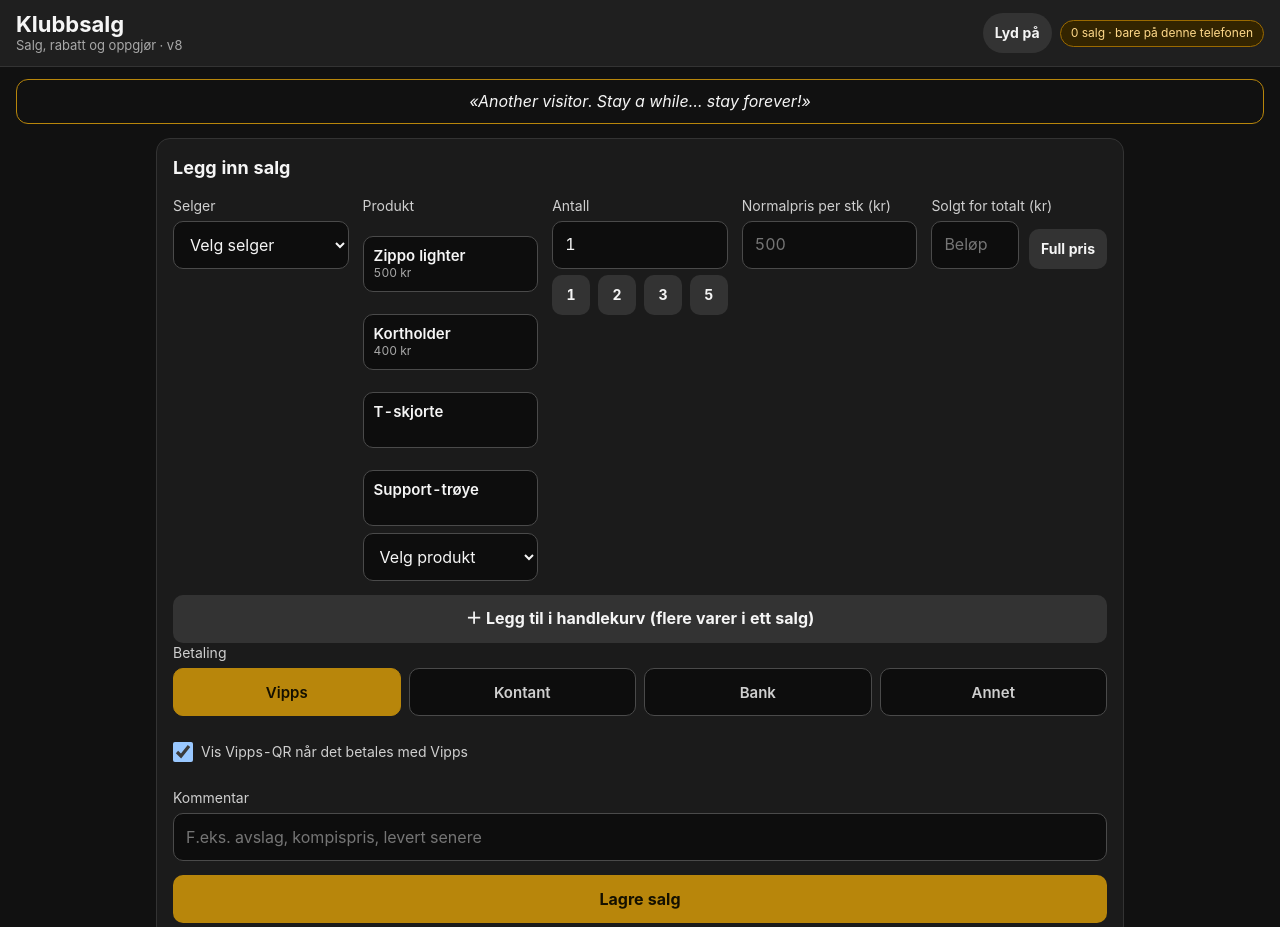
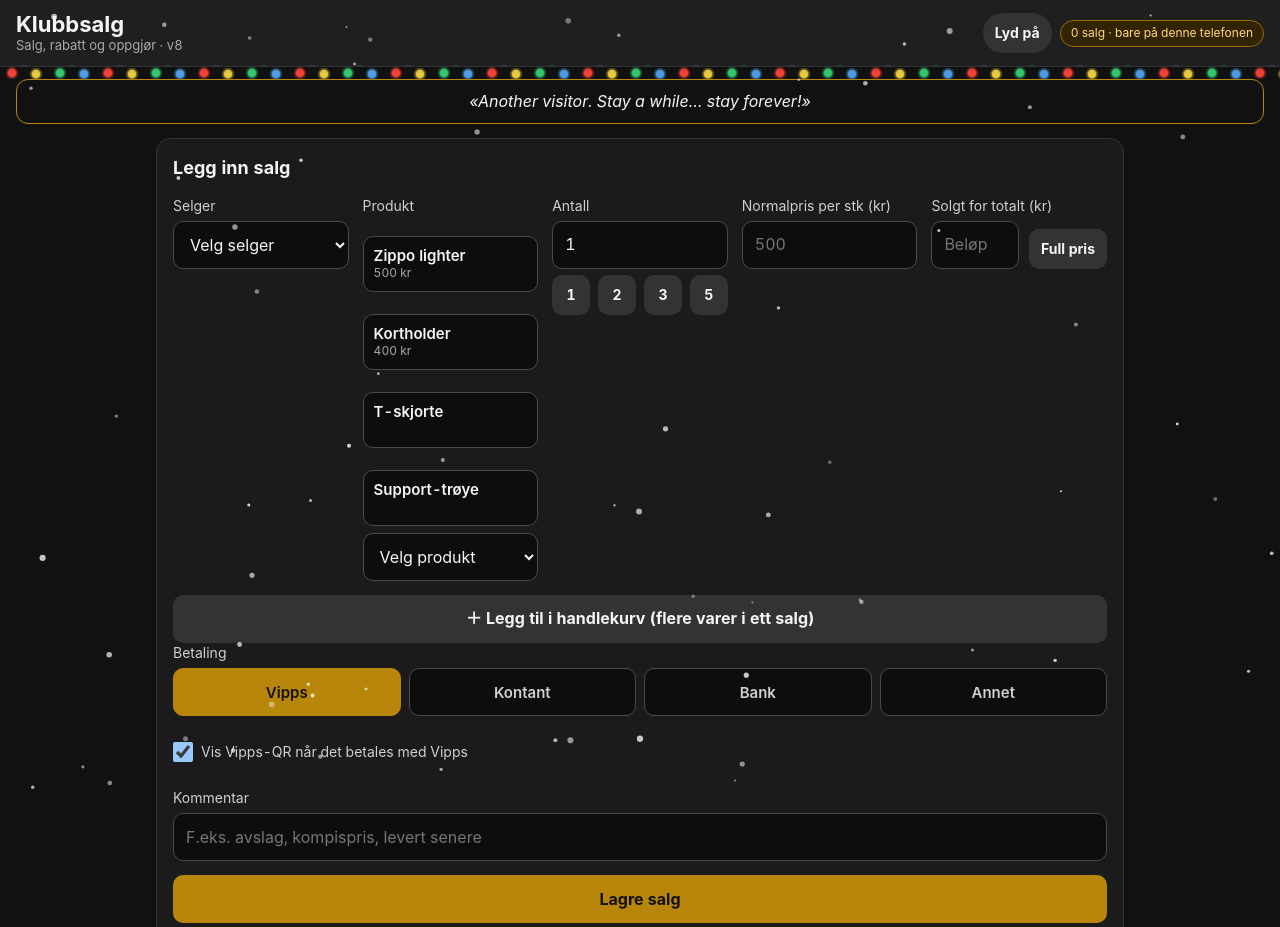
Before and after one commit to lerstein/klubbsalg, a plain HTML site: page index.html in a window 1280 px wide. Shown: the top 927 px of the page. Drawn offline with Linux system fonts and the light colour scheme.

Commit message:
Christmas decorations: lights under the header and light snowfall (20 Nov - 6 Jan)
Co-Authored-By: Claude Opus 5.5 <noreply@anthropic.com>

```diff
--- a/index.html
+++ b/index.html
@@ -130,6 +130,28 @@ textarea{min-height:90px;font-size:13px}
 .welcome{margin:12px 16px 0;padding:10px 14px;border:1px solid var(--gold);border-radius:12px;font-style:italic;text-align:center;transition:opacity .6s}
 .welcome.gone{opacity:0}
 .ver{font-size:12px;color:var(--muted);text-align:center;margin:18px 0 6px}
+/* Julepynt (20. nov – 6. jan, styres av body.jul): lysslynge under toppen + snø */
+body.jul header{overflow:visible}
+body.jul header::before,body.jul header::after{content:'';position:absolute;left:0;right:0;bottom:-13px;height:14px;pointer-events:none;
+  background-size:96px 14px;background-repeat:repeat-x}
+body.jul header::before{background-image:
+  radial-gradient(circle at 12px 8px,#ff3b3b 3.5px,rgba(255,59,59,.35) 5px,transparent 7px),
+  radial-gradient(circle at 36px 9px,#ffd23f 3.5px,rgba(255,210,63,.35) 5px,transparent 7px),
+  radial-gradient(circle at 60px 8px,#35d06a 3.5px,rgba(53,208,106,.35) 5px,transparent 7px),
+  radial-gradient(circle at 84px 9px,#4aa8ff 3.5px,rgba(74,168,255,.35) 5px,transparent 7px),
+  radial-gradient(ellipse 52px 6px at 24px 0,transparent 4.2px,#3a3f47 4.4px,#3a3f47 5.2px,transparent 5.6px),
+  radial-gradient(ellipse 52px 6px at 72px 0,transparent 4.2px,#3a3f47 4.4px,#3a3f47 5.2px,transparent 5.6px);
+  animation:julblink 2.4s ease-in-out infinite}
+body.jul header::after{background-image:
+  radial-gradient(circle at 12px 8px,#ffd23f 3.5px,rgba(255,210,63,.45) 5px,transparent 7px),
+  radial-gradient(circle at 36px 9px,#35d06a 3.5px,rgba(53,208,106,.45) 5px,transparent 7px),
+  radial-gradient(circle at 60px 8px,#4aa8ff 3.5px,rgba(74,168,255,.45) 5px,transparent 7px),
+  radial-gradient(circle at 84px 9px,#ff3b3b 3.5px,rgba(255,59,59,.45) 5px,transparent 7px);
+  opacity:0;animation:julblink2 2.4s ease-in-out infinite}
+@keyframes julblink{0%,100%{opacity:1}50%{opacity:.25}}
+@keyframes julblink2{0%,100%{opacity:0}50%{opacity:1}}
+#julsno{position:fixed;inset:0;width:100%;height:100%;pointer-events:none;z-index:15}
+@media (prefers-reduced-motion:reduce){body.jul header::before,body.jul header::after{animation:none}#julsno{display:none}}
 </style>
 </head>
 <body>
@@ -1589,6 +1611,36 @@ function init(){
 
 init();
 })();
+// Julepynt: på fra 20. november til 6. januar. Snø i et lett canvas som pauser når appen ikke vises.
+(function julepynt() {
+  const d = new Date(), m = d.getMonth(), dag = d.getDate();
+  if (!((m === 10 && dag >= 20) || m === 11 || (m === 0 && dag <= 6))) return;
+  document.body.classList.add('jul');
+  if (window.matchMedia && matchMedia('(prefers-reduced-motion: reduce)').matches) return;
+  const c = document.createElement('canvas'); c.id = 'julsno'; c.setAttribute('aria-hidden', 'true');
+  document.body.appendChild(c);
+  const g = c.getContext('2d'); let W = 0, H = 0, fnugg = [], sist = 0;
+  function str() {
+    const r = Math.min(window.devicePixelRatio || 1, 2); W = innerWidth; H = innerHeight;
+    c.width = W * r; c.height = H * r; g.setTransform(r, 0, 0, r, 0, 0);
+    const n = Math.round(Math.min(70, W * H / 9000));
+    while (fnugg.length < n) fnugg.push(nytt(true)); fnugg.length = n;
+  }
+  function nytt(hvor) { return { x: Math.random() * W, y: hvor ? Math.random() * H : -6, r: 1 + Math.random() * 2.2, v: 18 + Math.random() * 30, f: Math.random() * 6.3, a: .35 + Math.random() * .5 }; }
+  function tegn(t) {
+    const dt = Math.min(.05, (t - (sist || t)) / 1000); sist = t;
+    g.clearRect(0, 0, W, H);
+    for (const s of fnugg) {
+      s.y += s.v * dt; s.f += dt; s.x += Math.sin(s.f) * 12 * dt;
+      if (s.y > H + 6) Object.assign(s, nytt(false));
+      g.globalAlpha = s.a; g.fillStyle = '#fff'; g.beginPath(); g.arc(s.x, s.y, s.r, 0, 6.283); g.fill();
+    }
+    if (!document.hidden) requestAnimationFrame(tegn);
+  }
+  addEventListener('resize', str);
+  document.addEventListener('visibilitychange', () => { if (!document.hidden) { sist = 0; requestAnimationFrame(tegn); } });
+  str(); requestAnimationFrame(tegn);
+})();
 </script>
 </body>
 </html>
--- a/sw.js
+++ b/sw.js
@@ -1,6 +1,6 @@
 // Klubbsalg: gjør at appen kan startes uten nett etter første besøk.
 // Selve salgsdataene ligger i telefonen og i Google Sheet, ikke her.
-const CACHE = "klubbsalg-v8b";
+const CACHE = "klubbsalg-v9-jul";
 const FILES = ["./", "./index.html"];
 
 self.addEventListener("install", e => {
```
Also changed, not shown: 1 other file.
